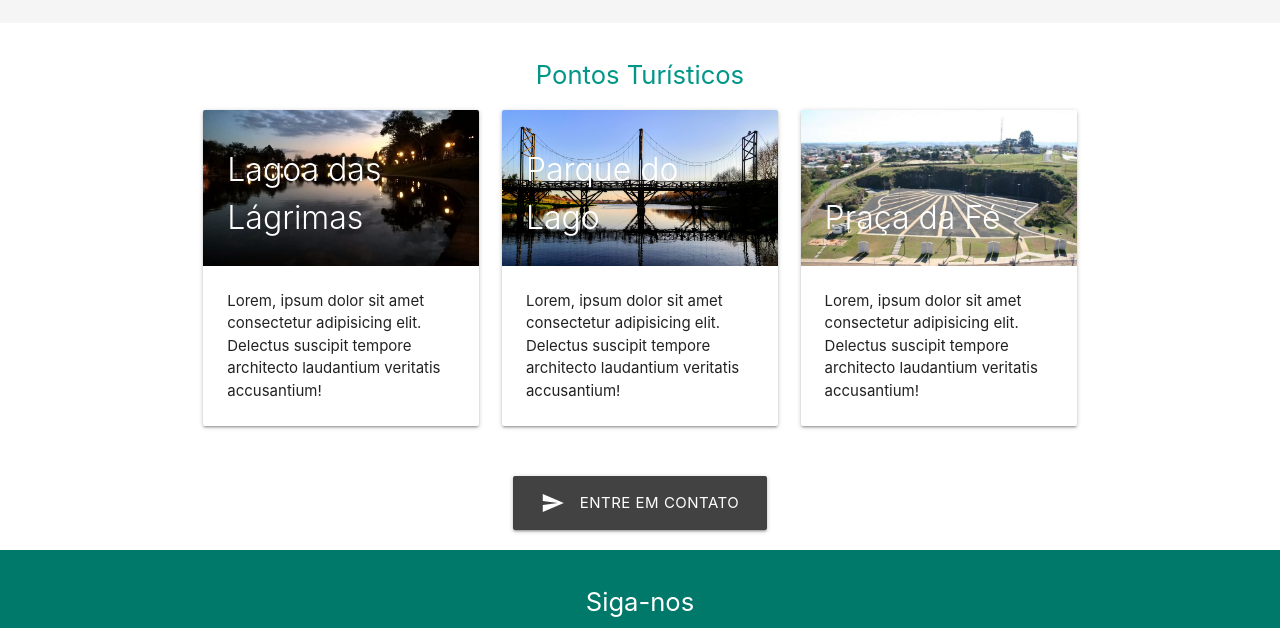
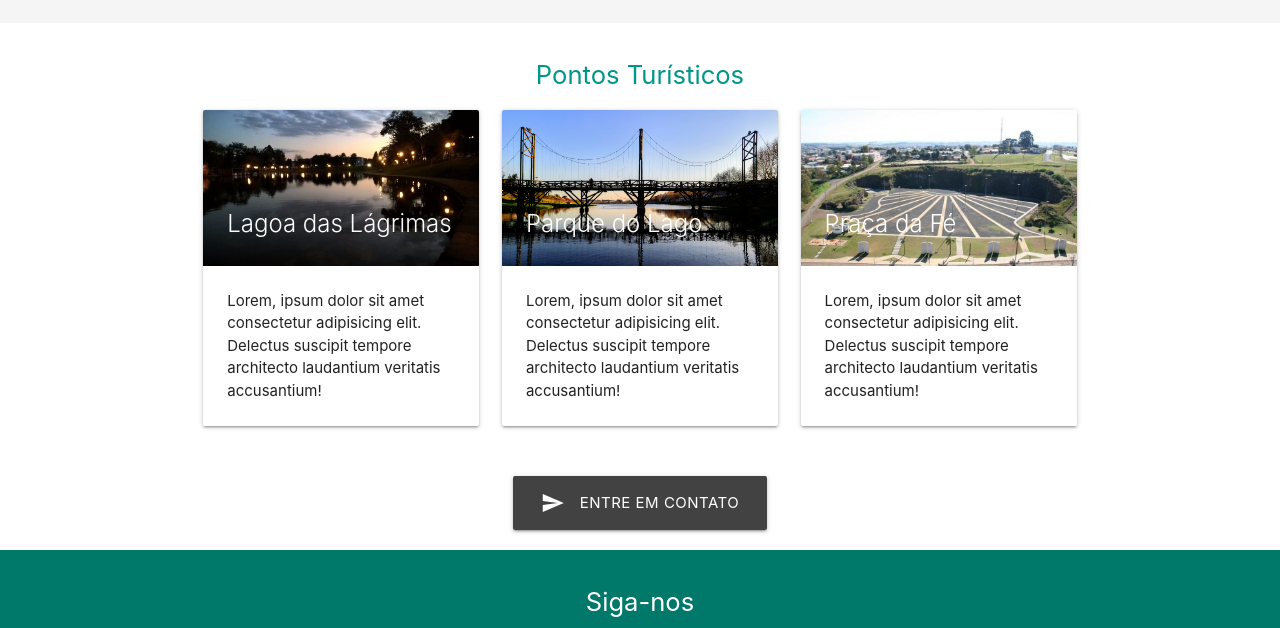
Before and after one commit to guilhermepatr/Guaratur, a website: page guaratur-materialize/prod/index.html in a window 1280 px wide. Shown: the part 1120-1748 px from the top of the page. Drawn offline with Linux system fonts and the light colour scheme; files whose address does not match are found by name.

Commit message:
Finalizando Site

```diff
--- a/guaratur-materialize/prod/assets/resources/styles/style.css
+++ b/guaratur-materialize/prod/assets/resources/styles/style.css
@@ -20,9 +20,3 @@ h4 {
     font-size: clamp(1.3rem, 2vw, 2.6rem);
     /* Ajuste os valores conforme necessário */
 }
-
-/* Título dos cards de pontos turísticos */
-.card-image .card-title {
-    font-size: clamp(1.2rem, 2.5vw, 3rem);
-    /* Ajuste os valores conforme necessário */
-}
```
